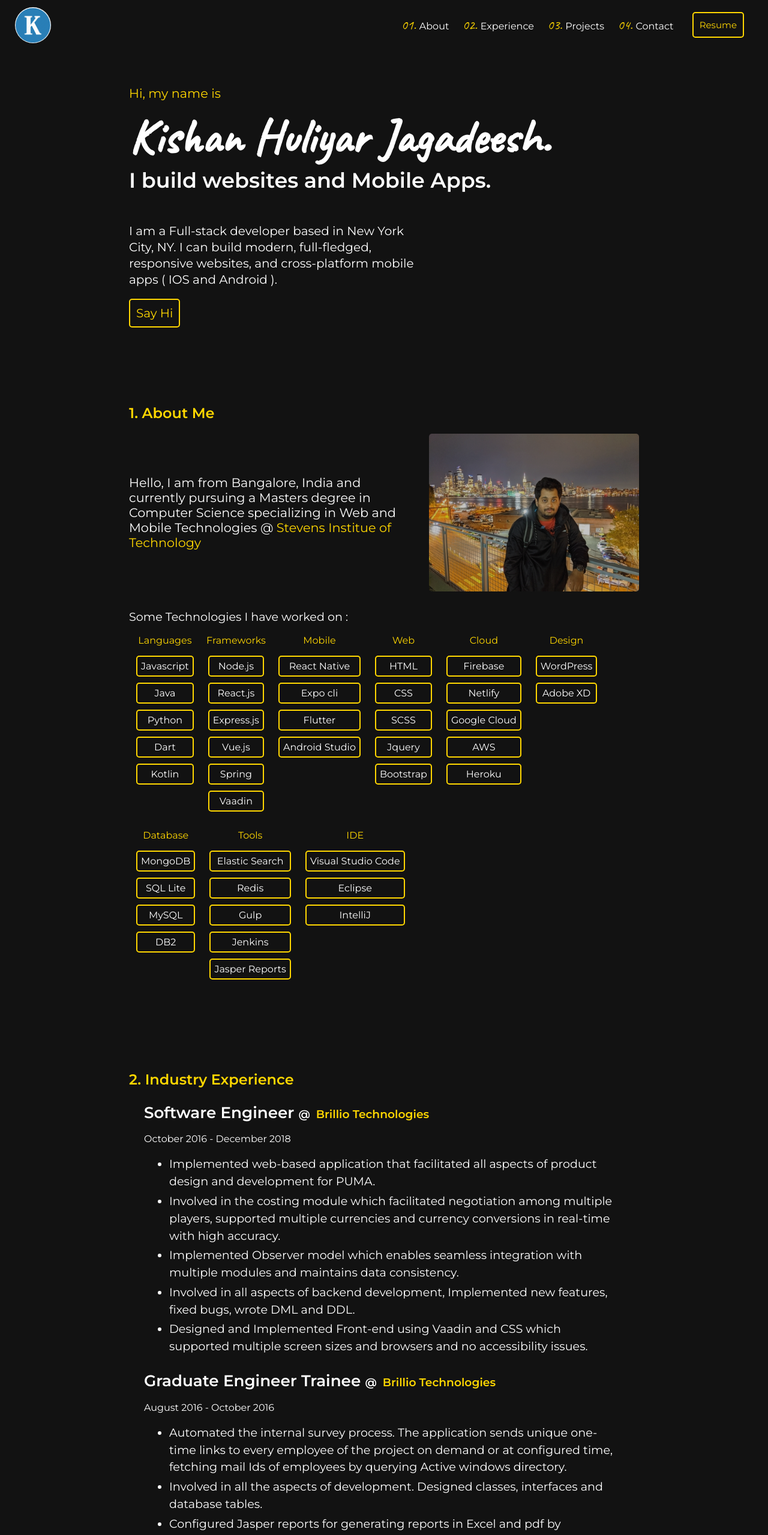
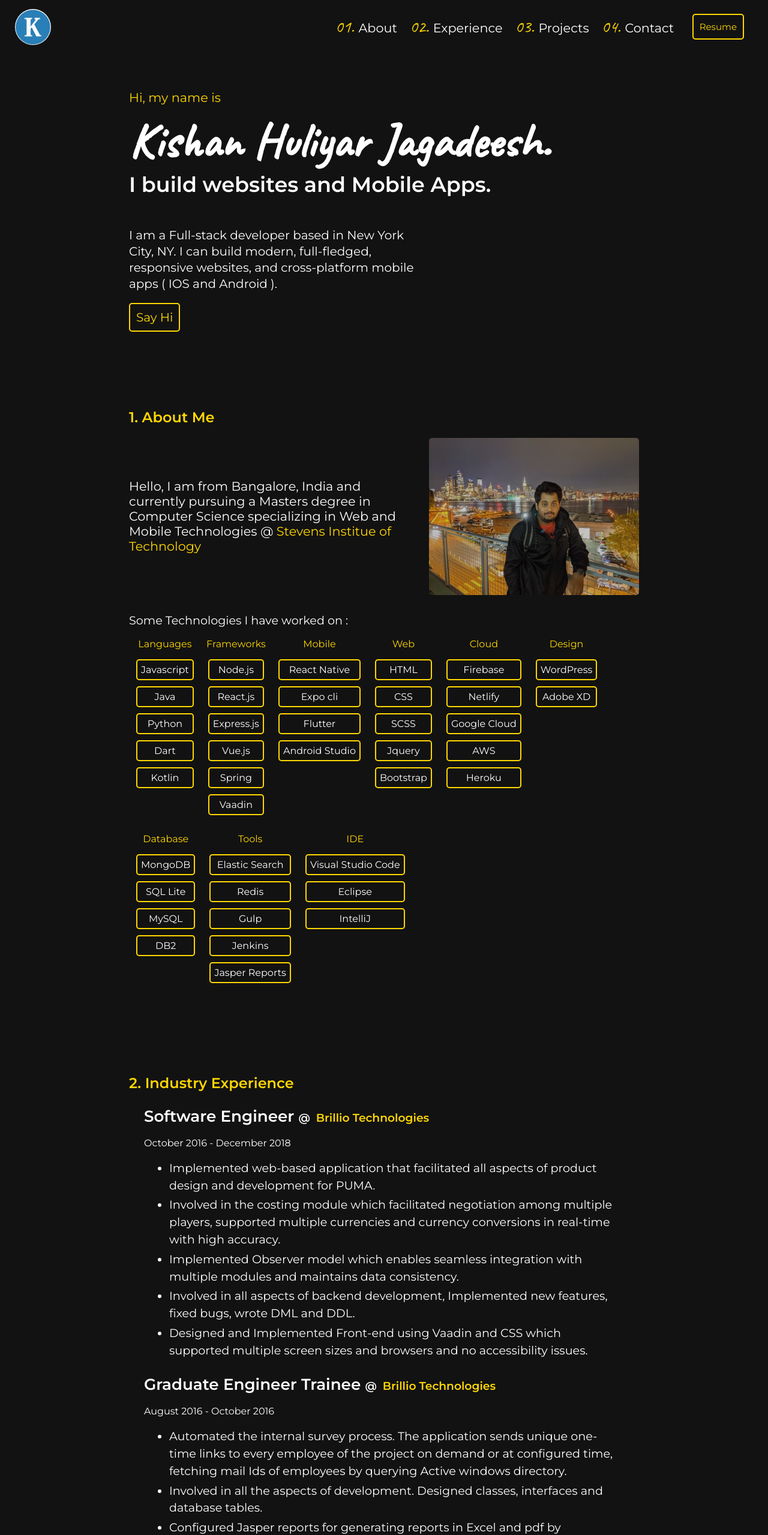
Before and after one commit to kishanhj/p-v1, a React (Create React App) app: page / in a window 1280 px wide. Shown: the top 2559 px of the page at 60% size. Built offline with nearby package versions, Linux system fonts and the light colour scheme; no server answers.

Commit message:
updated animations

```diff
--- a/src/components/About.js
+++ b/src/components/About.js
@@ -71,11 +71,11 @@ const LinkWarp = styled.div`
     margin-top : 30px;
 `;
 
-const About = ({data}) => {
+const About = ({data,setMountData}) => {
     const {name , tagline , intro} = data;
     const [isMounted,setMounted] = useState(false);
     setInterval(
-        () => setMounted(true),1000
+        () => {setMounted(true);setMountData(true)},1000
     )
 
     const prefixC = () => (<Prefix style={{ transitionDelay: `400ms` }}>Hi, my name is </Prefix>);
--- a/src/components/AboutMe.js
+++ b/src/components/AboutMe.js
@@ -1,4 +1,4 @@
-import React from "react";
+import React, { useState } from "react";
 import styled from "styled-components";
 
 const StyledContainer = styled.section`
@@ -81,8 +81,12 @@ const Skill = styled.div`
 `;
 
 
-const AboutMe = ({AboutMe}) => {
+const AboutMe = ({AboutMe,MountData}) => {
     const {Summary,Skills} = AboutMe;
+
+    if(!MountData)
+        return (<StyledContainer id="aboutMe"> </StyledContainer>)
+
     return(
         <StyledContainer id="aboutMe">
             <SectionTitle>1. About Me </SectionTitle>
--- a/src/components/Contact.js
+++ b/src/components/Contact.js
@@ -44,7 +44,10 @@ const SayHiLink = styled.a`
 `;
 
 
-const Contact = ({contact}) => {
+const Contact = ({contact,MountData}) => {
+
+    if(!MountData)
+        return (<StyledContainer></StyledContainer>)
 
     return (
         <StyledContainer id="contact">
--- a/src/components/Experience.js
+++ b/src/components/Experience.js
@@ -14,7 +14,10 @@ const SectionTitle = styled.h2`
     color : gold;
 `;
 
-const Experience = ({experience}) => {
+const Experience = ({experience,MountData}) => {
+
+    if(!MountData)
+        return (<StyledContainer id="experience"></StyledContainer>)
 
     return (
         <StyledContainer id="experience">
--- a/src/components/Footer.js
+++ b/src/components/Footer.js
@@ -48,7 +48,11 @@ const Link = styled.a`
     align-self : center;
 `;
 
-const Footer = ({social}) => {
+const Footer = ({social,MountData}) => {
+
+    if(!MountData)
+        return (<StyledContainer></StyledContainer>)
+
     return (
         <StyledContainer>
             <Title>Keep in touch!!</Title>
--- a/src/components/Header.js
+++ b/src/components/Header.js
@@ -53,8 +53,9 @@ const Nav = styled.nav`
 
 
 const StyledListItem = styled.li`
-    margin : 0.7em;
+    margin : 0.5em;
     counter-increment : item 1;
+    font-size : 1.3em;
     &:before {
         content: '0' counter(item) '. ';
         text-align: right;
--- a/src/components/Index.js
+++ b/src/components/Index.js
@@ -20,6 +20,7 @@ const Index = () => {
 
   const {data} = require("../data/data.json")
   const [profileData,setProfileData] = useState(data);
+  const [mountData,setMountData] = useState(false);
 
     useEffect(() => {
       async function getData(){
@@ -41,12 +42,12 @@ const Index = () => {
   return (
     <StyledContainer>
       <Header />
-      <About data={profileData}/>
-      <AboutMe AboutMe={profileData.AboutMe} />
-      <Experience experience={profileData.Experience} />
-      <Project projects={profileData.Projects} />
-      <Contact contact={profileData.Contact} />
-      <Footer social={profileData.Social}/>
+      <About data={profileData} setMountData={setMountData}/>
+      <AboutMe AboutMe={profileData.AboutMe} MountData= {mountData}/>
+      <Experience experience={profileData.Experience} MountData= {mountData}/>
+      <Project projects={profileData.Projects} MountData= {mountData}/>
+      <Contact contact={profileData.Contact} MountData= {mountData}/>
+      <Footer social={profileData.Social} MountData= {mountData}/>
     </StyledContainer>
   );
 }
--- a/src/components/Project.js
+++ b/src/components/Project.js
@@ -16,7 +16,10 @@ const SectionTitle = styled.h2`
 
 var count = 1;
 
-const Project = ({projects}) => {
+const Project = ({projects,MountData}) => {
+
+    if(!MountData)
+        return (<StyledContainer id="projects"></StyledContainer>)
 
     return (
         <StyledContainer id="projects">
```
